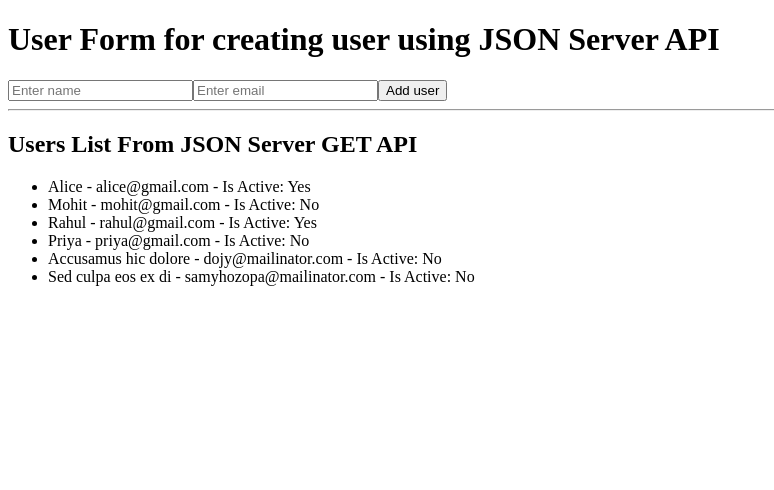
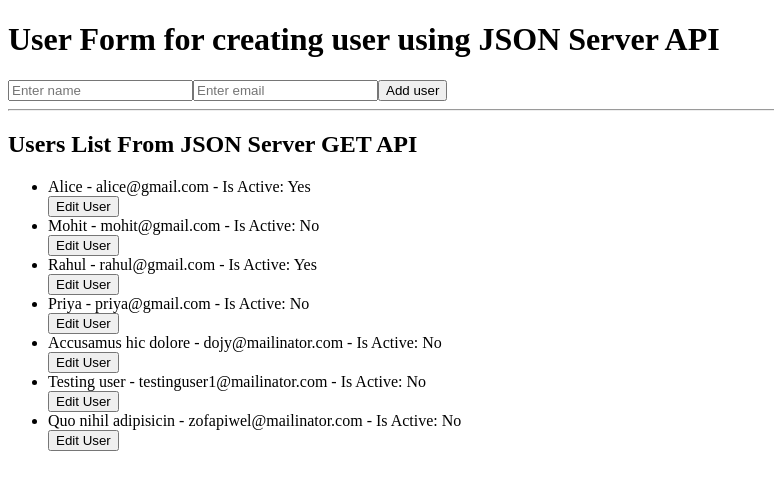
Before and after one commit to Jimi-Chhatrala/angular-tutorial, an Angular app: page / in a window 1280 px wide. Shown: the top 490 px of the page, without its empty margins (0-774 px from the left). Built offline with nearby package versions, Linux system fonts and the light colour scheme; data requests are answered from the project's data file.

Commit message:
50-put-request-api-update-data-with-signals-json-server

```diff
--- a/db.json
+++ b/db.json
@@ -58,10 +58,16 @@
       "id": "pJfVXrzp63U"
     },
     {
-      "name": "Sed culpa eos ex di",
-      "email": "samyhozopa@mailinator.com",
+      "name": "Testing user",
+      "email": "testinguser1@mailinator.com",
       "isActive": false,
       "id": "jLSFo0NtEto"
+    },
+    {
+      "name": "Quo nihil adipisicin",
+      "email": "zofapiwel@mailinator.com",
+      "isActive": false,
+      "id": "12Ni2qPsNZ4"
     }
   ],
   "$schema": "./node_modules/json-server/schema.json"
--- a/src/app/app.html
+++ b/src/app/app.html
@@ -13,7 +13,9 @@
   (input)="email.set($event.target.value)"
 />
 
-<button (click)="submitForm()">Add user</button>
+<button (click)="submitForm()">
+  {{ editingUpdateID() ? 'Update user' : 'Add user' }}
+</button>
 
 <hr />
 <h2>Users List From JSON Server GET API</h2>
@@ -21,5 +23,6 @@
 <ul>
   @for (user of users(); track user.id) {
     <li>{{ user.name }} - {{ user.email }} - Is Active: {{ user.isActive ? 'Yes' : 'No' }}</li>
+    <button (click)="editUser(user)">Edit User</button>
   }
 </ul>
--- a/src/app/app.ts
+++ b/src/app/app.ts
@@ -33,6 +33,8 @@ export class App {
   name = signal<string>('');
   email = signal<string>('');
 
+  editingUpdateID = signal<number | null>(null);
+
   constructor(private userService: UserService) {}
 
   ngOnInit() {
@@ -45,17 +47,38 @@ export class App {
     });
   }
 
+  // Clicked Edit
+  editUser(user: User) {
+    this.editingUpdateID.set(user.id!);
+    this.name.set(user.name);
+    this.email.set(user.email);
+  }
+
   submitForm() {
     const payload: User = {
       name: this.name(),
       email: this.email(),
       isActive: false,
     };
-    this.userService.addUser(payload).subscribe(() => {
-      alert('User added successfully.');
-      this.loadUsers(); // Refresh the user list after adding a new user
-      this.name.set('');
-      this.email.set('');
-    });
+
+    // Update user
+    if (this.editingUpdateID() !== null) {
+      this.userService.updateUser(this.editingUpdateID()!, payload).subscribe(() => {
+        alert('User updated successfully.');
+        this.afterSave();
+      });
+    } else {
+      this.userService.addUser(payload).subscribe(() => {
+        alert('User added successfully.');
+        this.afterSave();
+      });
+    }
+  }
+
+  afterSave() {
+    this.loadUsers(); // Refresh the user list after adding a new user
+    this.name.set('');
+    this.email.set('');
+    this.editingUpdateID.set(null);
   }
 }
--- a/src/app/services/user.service.ts
+++ b/src/app/services/user.service.ts
@@ -11,11 +11,18 @@ export class UserService {
 
   constructor(private httpClient: HttpClient) {}
 
+  // Get all users
   getUsers(): Observable<User[]> {
     return this.httpClient.get<User[]>(this.apiUrl);
   }
 
+  // Add a user
   addUser(user: User): Observable<User> {
     return this.httpClient.post<User>(this.apiUrl, user);
   }
+
+  // Update an existing user (PUT request API)
+  updateUser(id: number, user: User): Observable<User> {
+    return this.httpClient.put<User>(`${this.apiUrl}/${id}`, user);
+  }
 }
```
Also changed, not shown: 1 other file (tests, documents, lock files or other folders).
